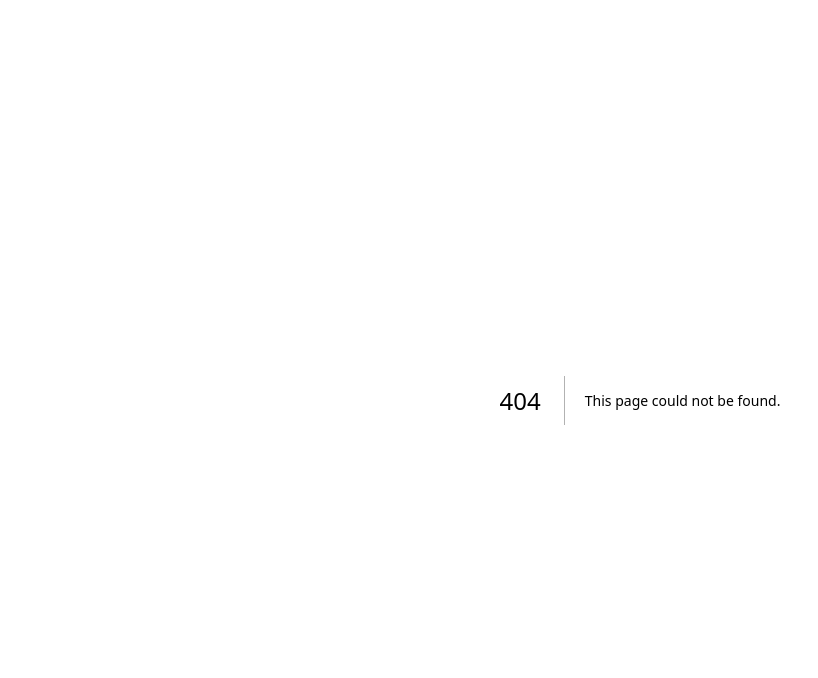
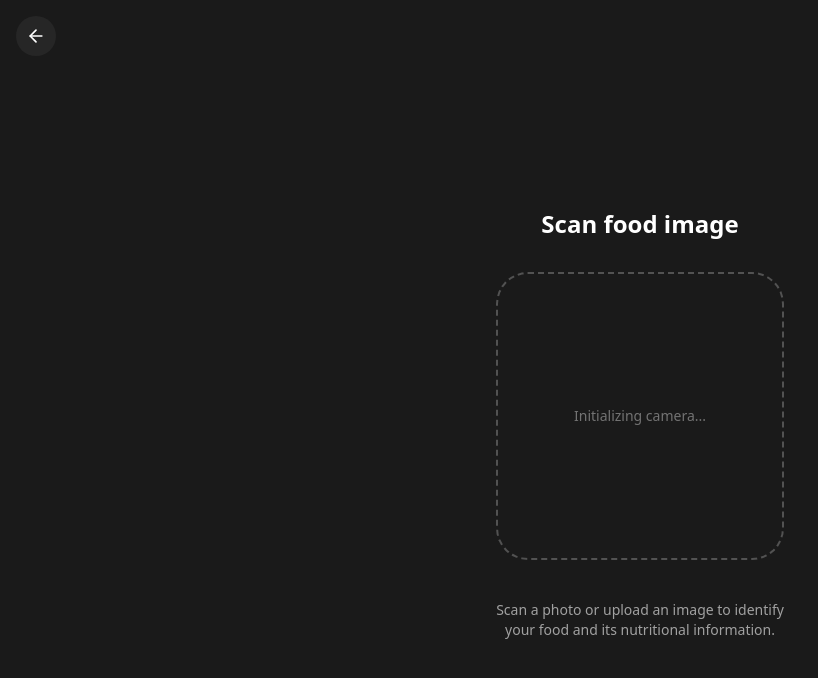
Before and after one commit to rahmlad-aramide/naija-nutri-hub-frontend, a Next.js app: page /scan-image in a window 1280 px wide. Before the commit this address had no page. Shown: the top 678 px of the page, without its empty margins (0-818 px from the left). Built offline with nearby package versions, Linux system fonts and the light colour scheme; no server answers.

Commit message:
feat(scan): add camera-based Scan Image page and update navigation links

```diff
--- a/src/app/image-request/page.tsx
+++ b/src/app/image-request/page.tsx
@@ -2,6 +2,7 @@
 
 import { Image, Upload } from "lucide-react";
 import { Button } from "@/components/ui/button";
+import Link from "next/link";
 
 export default function ScanPage() {
   const foodSamples = ["Jellof rice", "Kebabs", "Egusi soup"];
@@ -17,23 +18,29 @@ export default function ScanPage() {
       </section>
 
       {/* Buttons */}
-      <div className="flex flex-col gap-4 mt-10 w-[50] max-w-xs text-[#FF7A50]">
+      <div className="flex flex-col gap-4 mt-10 w-full max-w-xs text-[#FF7A50]">
+      {/* Scan an image */}
+      <Link href="/scan-image">
         <Button
           variant="outline"
-          className="bg-neutral-900 hover:bg-neutral-800 border border-neutral-800 flex items-center justify-center gap-2 px-5 py-7"
+          className="w-full bg-neutral-900 hover:bg-neutral-800 border border-neutral-800 flex items-center justify-center gap-2 px-5 py-7"
         >
           <Image size={18} />
           Scan an image
         </Button>
+      </Link>
 
+      {/* Add photos & files */}
+      <Link href="/upload-image">
         <Button
           variant="outline"
-          className="bg-neutral-900 hover:bg-neutral-800 border border-neutral-800 flex items-center justify-center gap-2 px-5 py-7"
+          className="w-full bg-neutral-900 hover:bg-neutral-800 border border-neutral-800 flex items-center justify-center gap-2 px-5 py-7"
         >
           <Upload size={18} />
           Add photos & files
         </Button>
-      </div>
+      </Link>
+    </div>
 
       {/* Food chips */}
       <div className="flex flex-wrap justify-center gap-3 mt-10">
--- /dev/null
+++ b/src/app/scan-image/page.tsx
@@ -0,0 +1,81 @@
+"use client";
+
+import { useEffect, useRef, useState } from "react";
+import { ArrowLeft } from "lucide-react";
+import Link from "next/link";
+
+export default function ScanImagePage() {
+  const videoRef = useRef<HTMLVideoElement>(null);
+  const [error, setError] = useState<string | null>(null);
+  const [loading, setLoading] = useState(true);
+
+  useEffect(() => {
+    const startCamera = async () => {
+      try {
+        const stream = await navigator.mediaDevices.getUserMedia({
+          video: { facingMode: "environment" },
+        });
+        if (videoRef.current) {
+          videoRef.current.srcObject = stream;
+          setLoading(false);
+        }
+      } catch (err) {
+        console.error("Camera access error:", err);
+        setError("Unable to access camera. Please allow camera permissions.");
+        setLoading(false);
+      }
+    };
+
+    startCamera();
+
+    return () => {
+      if (videoRef.current && videoRef.current.srcObject) {
+        const stream = videoRef.current.srcObject as MediaStream;
+        stream.getTracks().forEach((track) => track.stop());
+      }
+    };
+  }, []);
+
+  return (
+    <main className="flex flex-col items-center justify-center min-h-screen bg-[#1a1a1a] text-white p-6">
+      {/* Back Button */}
+      <div className="absolute top-4 left-4">
+        <Link
+          href="/"
+          className="flex items-center justify-center w-10 h-10 rounded-full bg-neutral-800 hover:bg-neutral-700"
+        >
+          <ArrowLeft className="w-5 h-5 text-white" />
+        </Link>
+      </div>
+
+      {/* Title */}
+      <h1 className="text-2xl font-semibold mb-8 mt-12">Scan food image</h1>
+
+      {/* Camera Container */}
+      <div
+        className={`relative w-72 h-72 rounded-[2rem] overflow-hidden flex items-center justify-center
+        ${loading || error ? "bg-transparent border-2 border-dashed border-neutral-600" : ""}
+      `}
+      >
+        {error ? (
+          <p className="text-center text-sm text-red-400 px-4">{error}</p>
+        ) : loading ? (
+          <p className="text-neutral-500 text-sm">Initializing camera...</p>
+        ) : (
+          <video
+            ref={videoRef}
+            autoPlay
+            playsInline
+            muted
+            className="w-full h-full object-cover"
+          />
+        )}
+      </div>
+
+      {/* Footer */}
+      <p className="text-center text-sm text-neutral-400 mt-10 max-w-xs">
+        Scan a photo or upload an image to identify your food and its nutritional information.
+      </p>
+    </main>
+  );
+}
```
